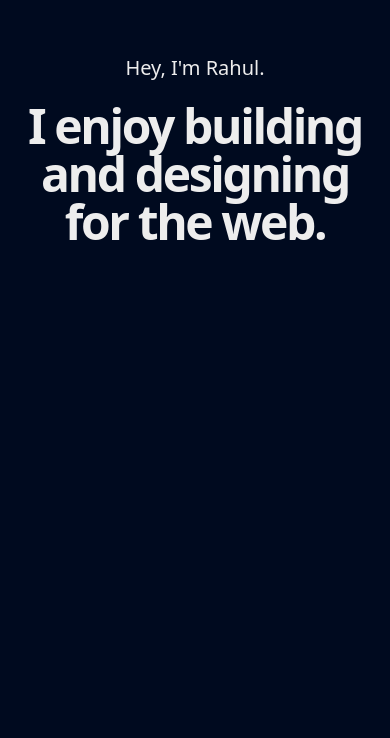
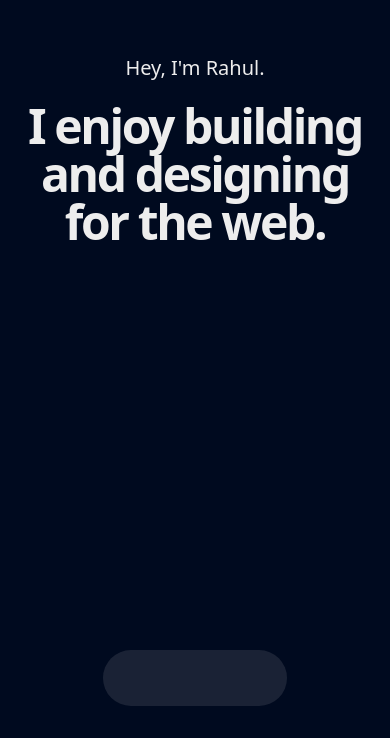
Before and after one commit to RahulPaul12/next-portfolio, a Next.js app: page / in a window 390 px wide. Shown: the part 106-844 px from the top of the page. Built offline with nearby package versions, Linux system fonts and the light colour scheme.

Commit message:
Add files via upload

```diff
--- /dev/null
+++ b/layouts/MobileLayout.js
@@ -0,0 +1,20 @@
+import Link from "next/link";
+import routes from '@/public/data/routs.json'
+
+export default function MobileLayout (){
+
+    return (
+        <nav className="lg:hidden block fixed bottom-8 sm:top-8 left-1/2 transform -translate-x-1/2">
+          <ul className="flex items-center gap-x-10 bg-white/10 max-w-xs w-full p-4 rounded-full">
+            {routes.map((item, index) => (
+              <li key={index} className="list-none text-white opacity-40 hover:opacity-100 transition-opacity">
+                <Link href={item.path} className="p-3">
+                      <i className={`${item.icon}`}></i>
+                </Link>
+              </li>
+            ))}
+          </ul>
+        </nav>
+
+    )
+}
```
